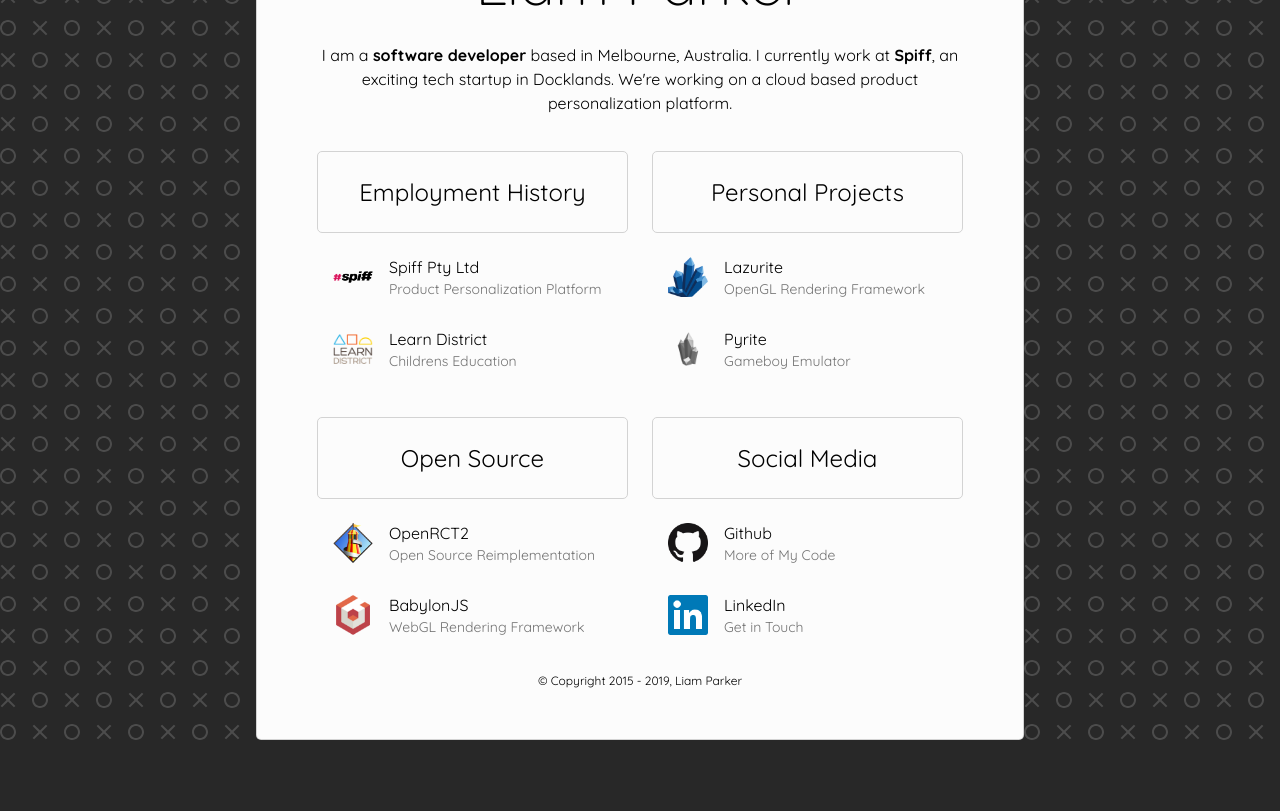
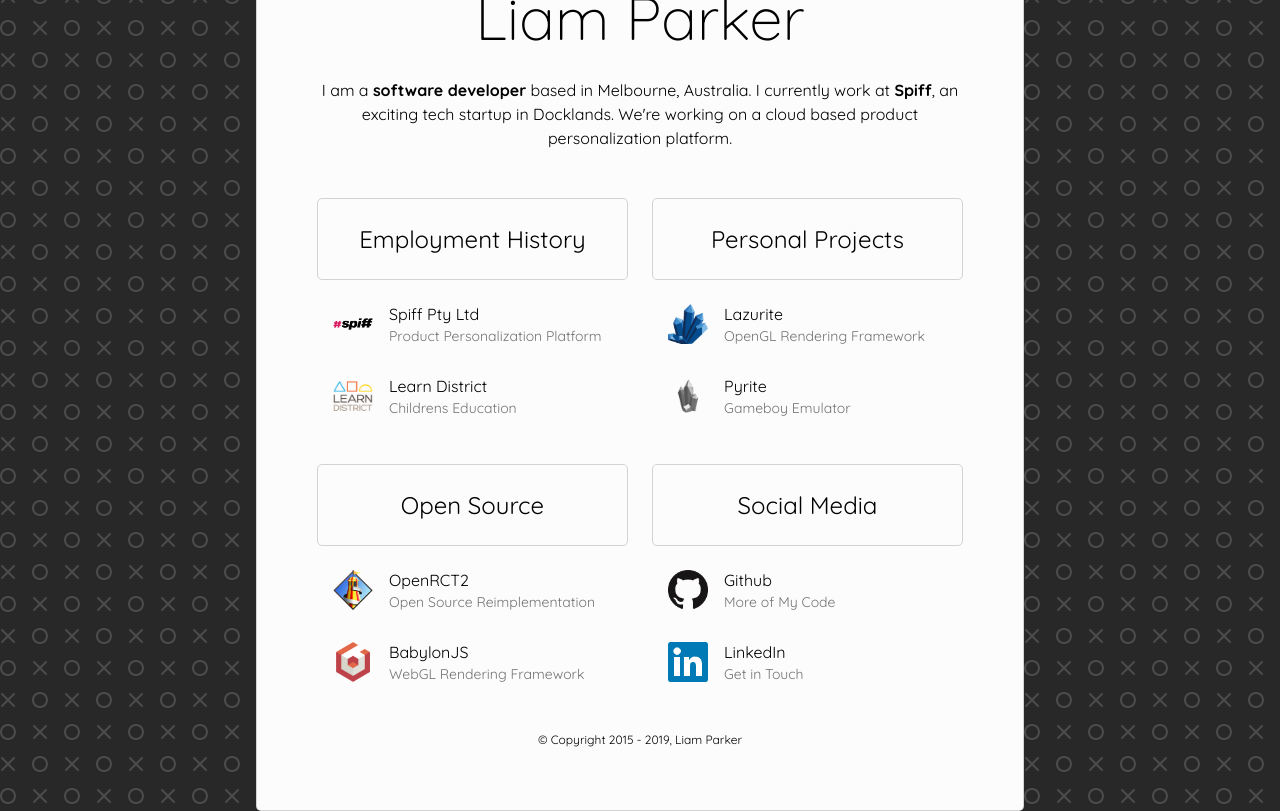
Before and after one commit to elPixelador/portfolio, a React (Create React App) app: page / in a window 1280 px wide. Shown: the part 300-1111 px from the top of the page. Before the commit the page ends 1040 px from the top, so only its background shows below. Built offline with nearby package versions, Linux system fonts and the light colour scheme.

Commit message:
config and tweaks to styles

```diff
--- a/src/App.tsx
+++ b/src/App.tsx
@@ -32,17 +32,11 @@
                 width: "35%",
             },
             backgroundColor: "#fcfcfc",
-            "&:first-of-type": {
+            borderRadius: "5px",
             marginTop: theme.spacing(2),
             paddingTop: theme.spacing(2),
-                borderRadius: "5px 5px 0px 0px",
-                borderTop: border,
-            },
-            "&:last-of-type": {
             paddingBottom: theme.spacing(2),
-                borderRadius: "0px 0px 5px 5px",
             borderBottom: border,
-            },
         },
         profilePicture: {
             width: 150,
@@ -55,6 +49,13 @@
         description: {
             margin: theme.spacing(1, 0),
         },
+        footer: {
+            width: "100%",
+        },
+        footerText: {
+            display: "inline-block",
+            width: "100%",
+        },
     };
 });
 
@@ -62,14 +63,23 @@
     const classes = useAppStyles();
     return (
         <>
-            <Grid container className={classes.content} justify="center">
+            <Grid
+                container
+                className={classes.content}
+                justify="center"
+                spacing={1}
+            >
                 <Grid item xs={12}>
                     <img
                         className={classes.profilePicture}
                         src="https://avatars3.githubusercontent.com/u/7558040"
                         alt="a portrait of liam"
                     />
-                    <Typography align="center" variant="h2">
+                    <Typography
+                        align="center"
+                        variant="h2"
+                        className={classes.description}
+                    >
                         Liam Parker
                     </Typography>
                     <Typography align="center" className={classes.description}>
@@ -79,13 +89,6 @@
                         based product personalization platform.
                     </Typography>
                 </Grid>
-            </Grid>
-            <Grid
-                container
-                spacing={1}
-                className={classes.content}
-                justify="center"
-            >
                 <Grid item xs={12} md={6}>
                     <ContentSection title="Employment History">
                         <ElementList elements={employers} />
@@ -106,12 +109,18 @@
                         <ElementList elements={mediaLinks} />
                     </ContentSection>
                 </Grid>
-                <footer>
-                    <Typography variant="caption">
-                        &copy; Copyright 2015 - {new Date().getFullYear()}, Liam
-                        Parker
+                <Grid item xs={12}>
+                    <footer className={classes.footer}>
+                        <Typography
+                            variant="caption"
+                            align="center"
+                            className={classes.footerText}
+                        >
+                            &copy; Copyright 2015 - {new Date().getFullYear()},
+                            Liam Parker
                         </Typography>
                     </footer>
+                </Grid>
             </Grid>
         </>
     );
```
Lines whose indentation alone changed are shown as unchanged.
